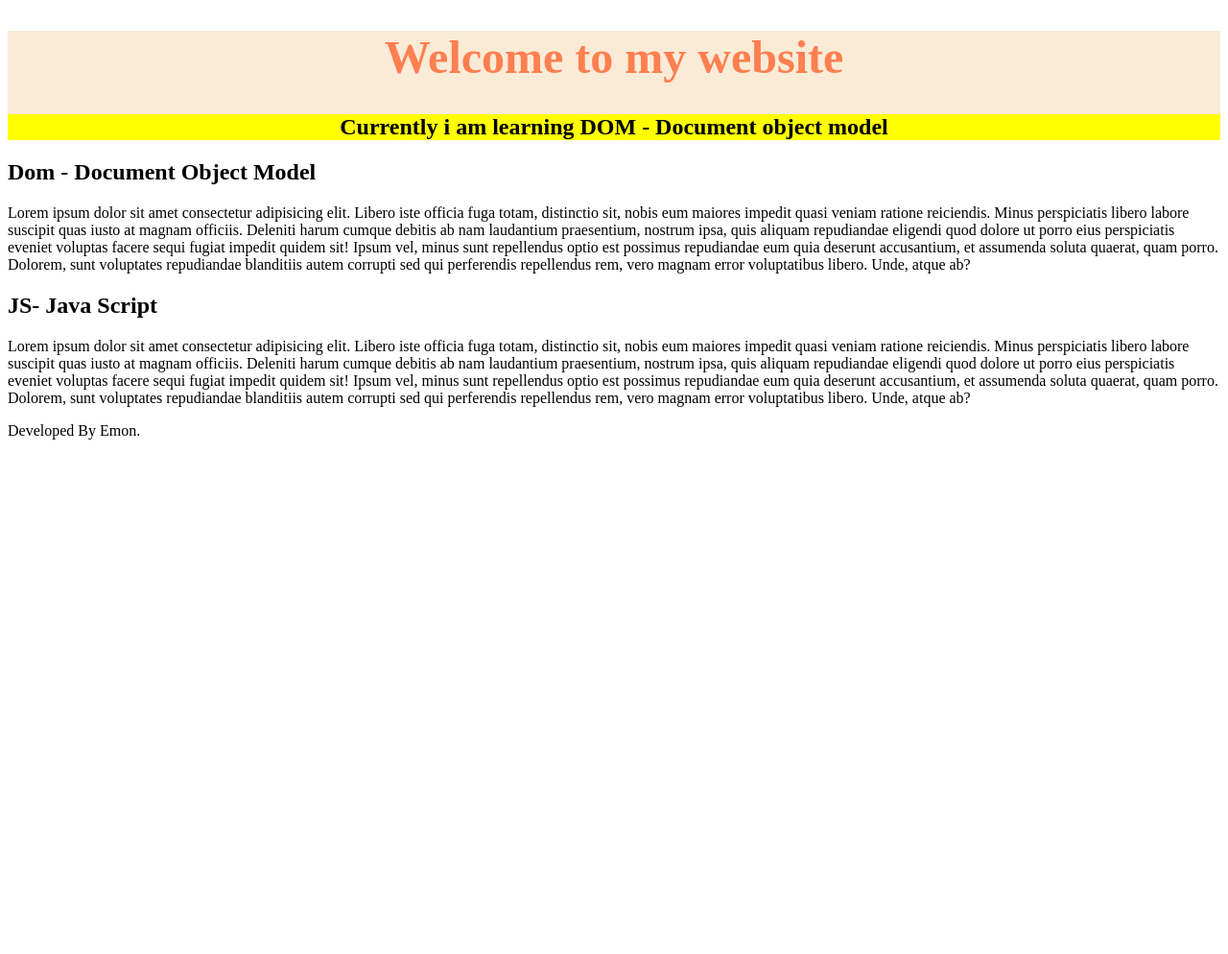
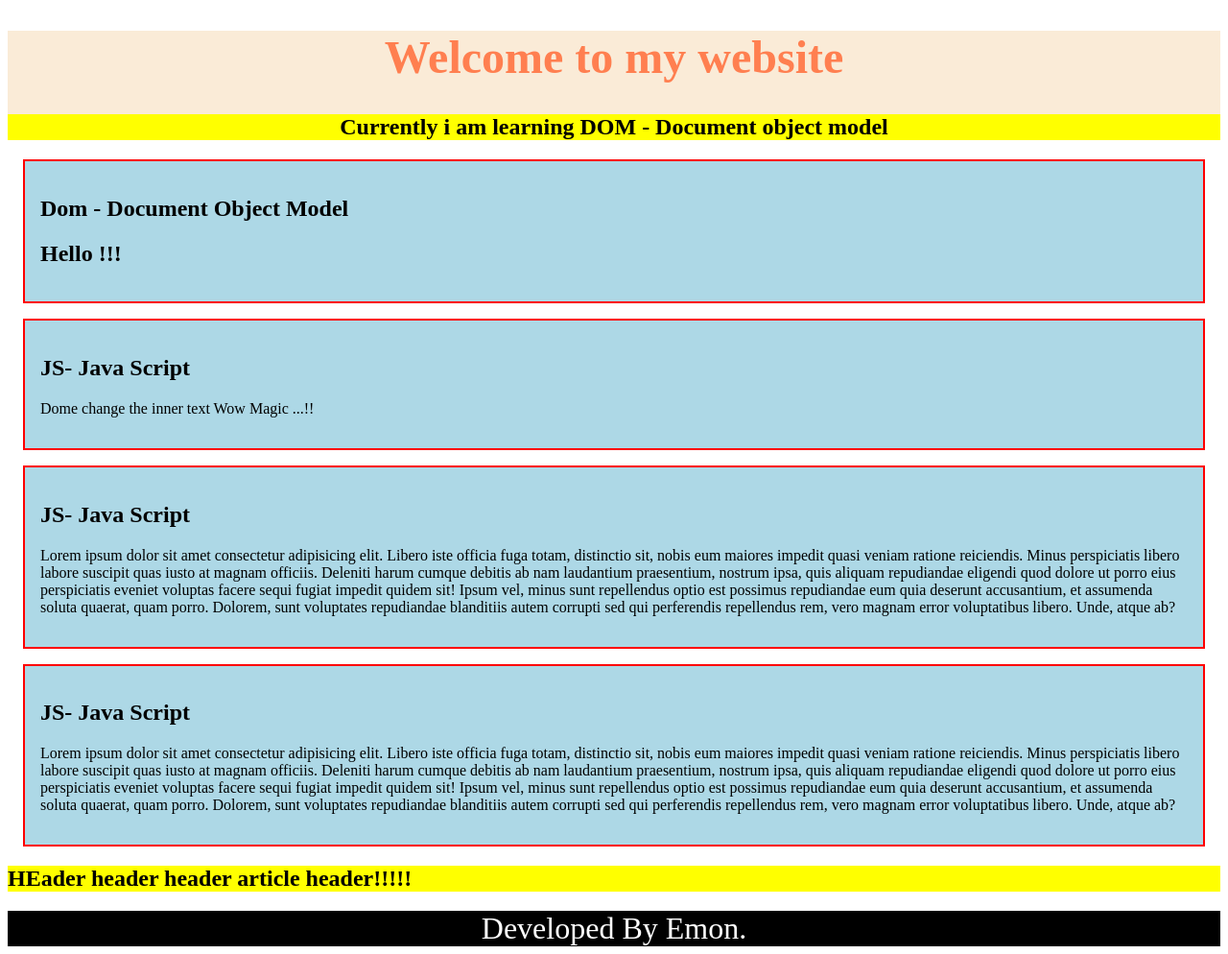
Before and after one commit to emon3455/PH-M5-Module-25, a plain HTML site: page dynamic.html in a window 1280 px wide. Shown: the whole page at 96% size. Before the commit the page ends 800 px from the top, so only its background shows below. Drawn offline with Linux system fonts and the light colour scheme.

Commit message:
dynamic style end

```diff
--- a/dynamic.html
+++ b/dynamic.html
@@ -48,19 +48,45 @@
                 Lorem ipsum dolor sit amet consectetur adipisicing elit. Libero iste officia fuga totam, distinctio sit, nobis eum maiores impedit quasi veniam ratione reiciendis. Minus perspiciatis libero labore suscipit quas iusto at magnam officiis. Deleniti harum cumque debitis ab nam laudantium praesentium, nostrum ipsa, quis aliquam repudiandae eligendi quod dolore ut porro eius perspiciatis eveniet voluptas facere sequi fugiat impedit quidem sit! Ipsum vel, minus sunt repellendus optio est possimus repudiandae eum quia deserunt accusantium, et assumenda soluta quaerat, quam porro. Dolorem, sunt voluptates repudiandae blanditiis autem corrupti sed qui perferendis repellendus rem, vero magnam error voluptatibus libero. Unde, atque ab?
             </p>
        </section>
+       <section>
+
+            <h2 class="section-header">
+                JS- Java Script
+            </h2>
+
+            <p class="section-info">
+                Lorem ipsum dolor sit amet consectetur adipisicing elit. Libero iste officia fuga totam, distinctio sit, nobis eum maiores impedit quasi veniam ratione reiciendis. Minus perspiciatis libero labore suscipit quas iusto at magnam officiis. Deleniti harum cumque debitis ab nam laudantium praesentium, nostrum ipsa, quis aliquam repudiandae eligendi quod dolore ut porro eius perspiciatis eveniet voluptas facere sequi fugiat impedit quidem sit! Ipsum vel, minus sunt repellendus optio est possimus repudiandae eum quia deserunt accusantium, et assumenda soluta quaerat, quam porro. Dolorem, sunt voluptates repudiandae blanditiis autem corrupti sed qui perferendis repellendus rem, vero magnam error voluptatibus libero. Unde, atque ab?
+            </p>
+       </section>
+       <section>
+
+            <h2 class="section-header">
+                JS- Java Script
+            </h2>
+
+            <p class="section-info">
+                Lorem ipsum dolor sit amet consectetur adipisicing elit. Libero iste officia fuga totam, distinctio sit, nobis eum maiores impedit quasi veniam ratione reiciendis. Minus perspiciatis libero labore suscipit quas iusto at magnam officiis. Deleniti harum cumque debitis ab nam laudantium praesentium, nostrum ipsa, quis aliquam repudiandae eligendi quod dolore ut porro eius perspiciatis eveniet voluptas facere sequi fugiat impedit quidem sit! Ipsum vel, minus sunt repellendus optio est possimus repudiandae eum quia deserunt accusantium, et assumenda soluta quaerat, quam porro. Dolorem, sunt voluptates repudiandae blanditiis autem corrupti sed qui perferendis repellendus rem, vero magnam error voluptatibus libero. Unde, atque ab?
+            </p>
+       </section>
+
+       <article class="article">
+
+        <h2 id = "article-header" class ="text-center" >
+            HEader header header article header!!!!!
+        </h2>
+
+       </article>
 
     </main>
 
 
-    <footer>
-
-        <p class="footer-info">
+    <footer id="footer-container">
             Developed By Emon.
-        </p>
 
     </footer>
 
     <script src="./js/dynamic.js"></script>
+    <script src="./js/dynamicStyle.js"></script>
 
 </body>
 </html>
--- a/js/dynamic.js
+++ b/js/dynamic.js
@@ -10,3 +10,25 @@ document.getElementById("header-info").style.textAlign="center";
 let title  = document.getElementById("header-info");
 console.log(title.getAttribute("class")); //it will retun all the class
 // instead of class we can use any kind of attribute like id
+
+// set attribute:
+title.setAttribute("title", "tooltip set from js");
+
+
+
+// alternative way to get classes:(classList)
+console.log(title.classList);
+
+// if you want to add class:
+title.classList.add("pb-5");
+console.log(title.classList);
+
+// if you want to remove a class:
+title.classList.remove("mb-5")
+console.log(title.classList);
+
+// inner HTML:
+document.getElementsByClassName("section-info")[0].innerHTML= "<h2> Hello !!!</h2>";
+
+// inner Text:
+document.getElementsByClassName("section-info")[1].innerText = "Dome change the inner text Wow Magic ...!!"
--- /dev/null
+++ b/js/dynamicStyle.js
@@ -0,0 +1,22 @@
+let sections = document.querySelectorAll("section");
+// stylign bunch of elment
+for (const section of sections) {
+    section.style.border = "2px solid red";
+    section.style.backgroundColor = "lightblue";
+    section.style.margin = "1rem";
+    section.style.color = "black";
+    section.style.padding = "1rem";
+}
+
+
+// styling particular element:
+let container = document.getElementById("footer-container");
+container.style.backgroundColor="black";
+container.style.color="white";
+container.style.textAlign="center";
+container.style.fontSize="2rem";
+
+
+let articleHeader= document.getElementById("article-header");
+articleHeader.classList.add("bg-yellow"); // it will add bg-yellow class
+articleHeader.classList.remove("text-center"); // it will remove text-center class
--- a/styles/dynamic.css
+++ b/styles/dynamic.css
@@ -7,3 +7,11 @@ header{
     text-align: center;
     font-size: 3rem;
 }
+
+.text-center{
+    text-align: center;
+}
+
+.bg-yellow{
+    background-color: yellow;
+}
```
